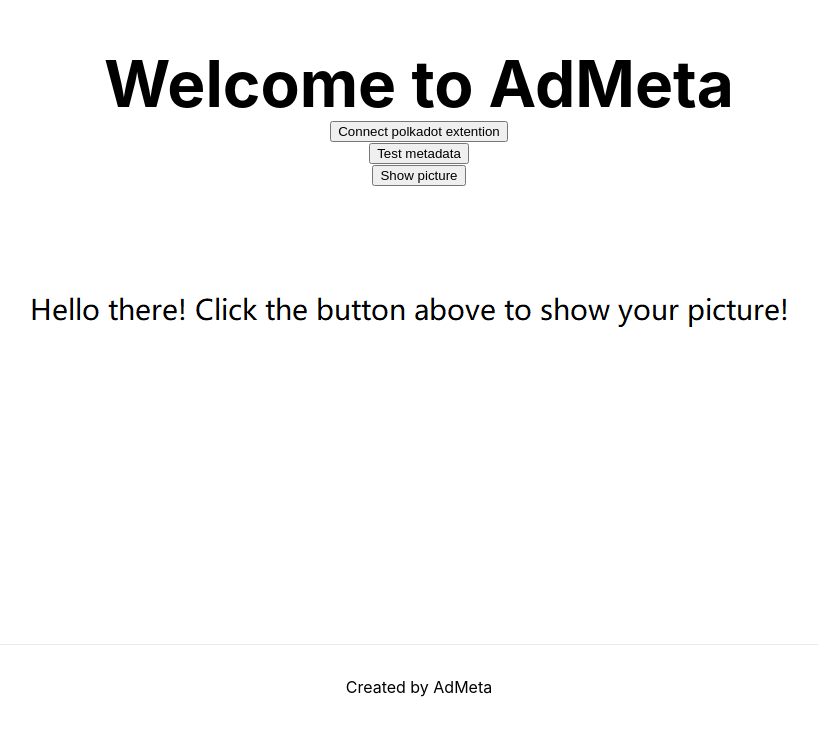
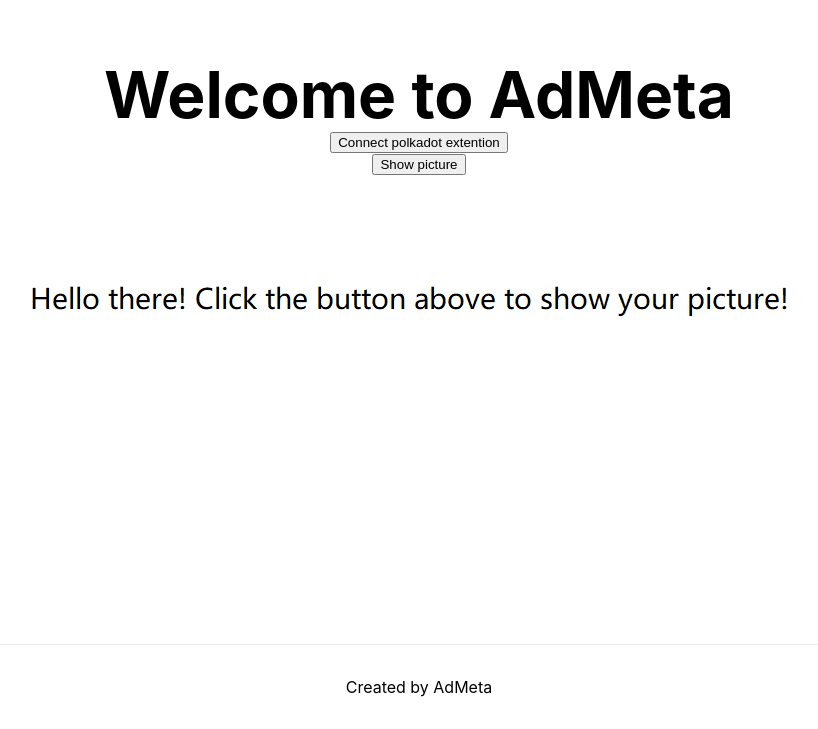
Before and after one commit to AdMetaNetwork/admeta-webapp, a Next.js app: page / in a window 1280 px wide. Shown: the part 156-885 px from the top of the page, without its empty margins (221-1039 px from the left). Built offline with nearby package versions, Linux system fonts and the light colour scheme.

Commit message:
Remove test button

```diff
--- a/pages/index.tsx
+++ b/pages/index.tsx
@@ -105,10 +105,6 @@
         </div>
 
         <div>
-          {testMetadataButton()}
-        </div>
-
-        <div>
           { changeImageSrcButton() }
         </div>
 
```
